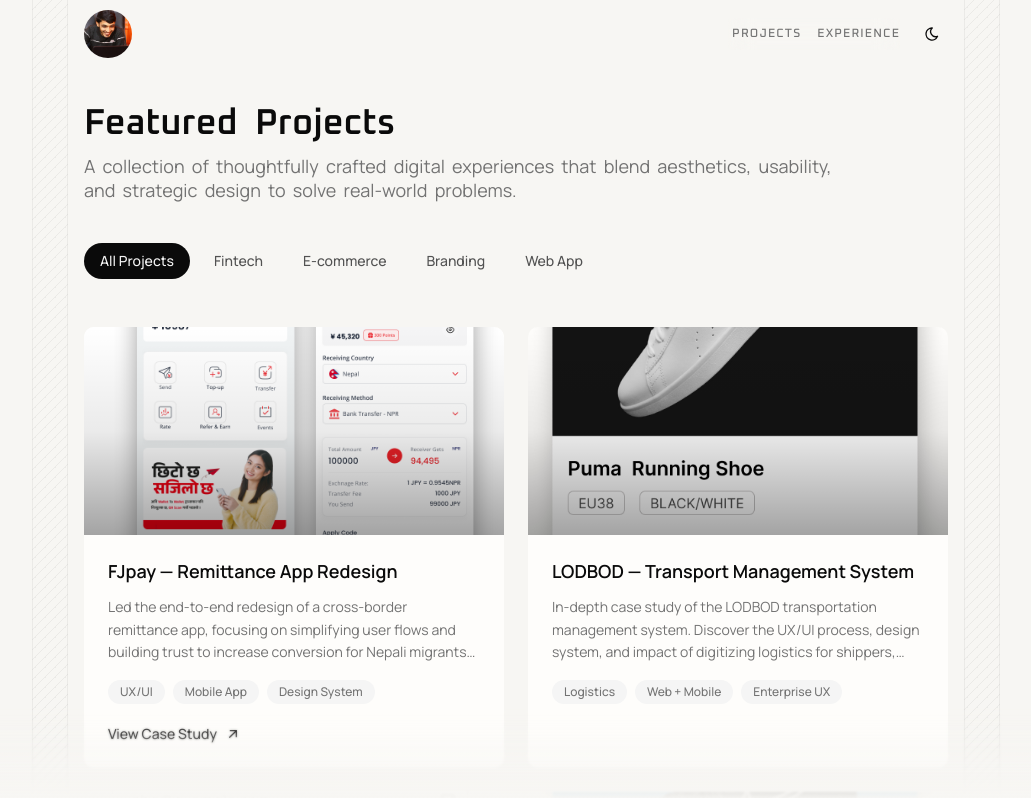
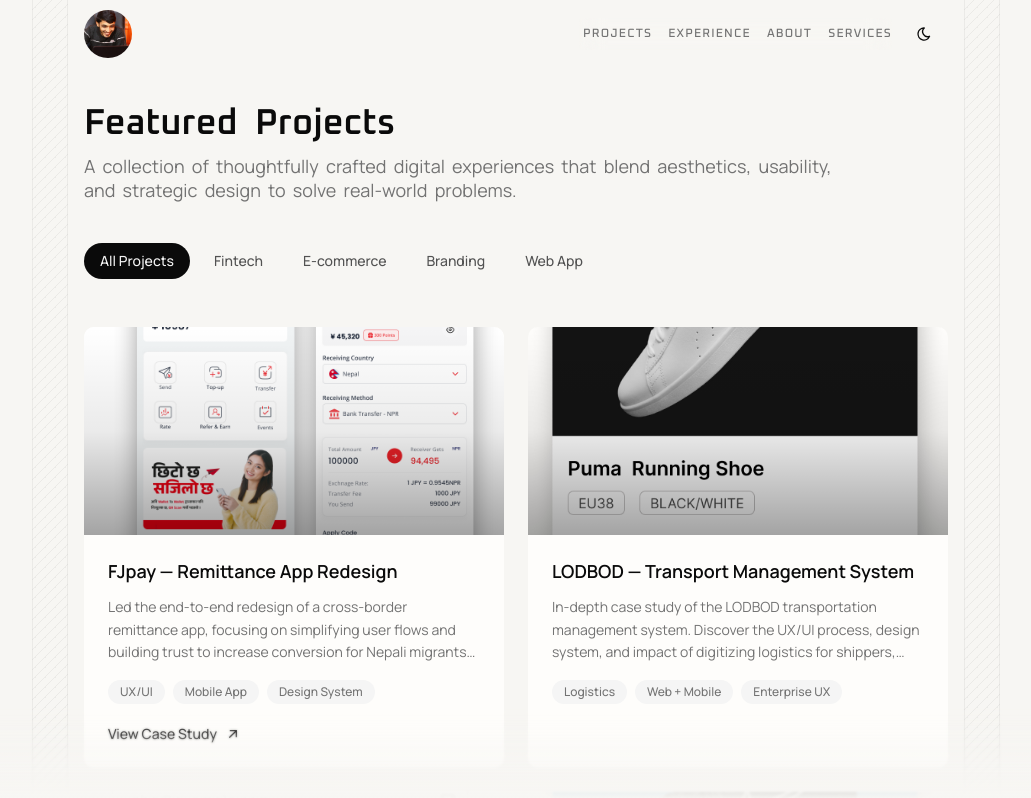
Before and after one commit to AkkalDhami/designer-minimal-portfolio, a Next.js app: page /projects in a window 1280 px wide. Shown: the top 798 px of the page, without its empty margins (124-1155 px from the left). Built offline with nearby package versions, Linux system fonts and the light colour scheme.

Commit message:
feat(navbar): add mobile menu with sheet component for better navigation

```diff
--- a/components/layouts/navbar.tsx
+++ b/components/layouts/navbar.tsx
@@ -4,12 +4,14 @@
 import { cn } from "@/lib/utils"
 import Link from "next/link"
 import { usePathname } from "next/navigation"
+import { Sheet, SheetContent, SheetTrigger } from "@/components/ui/sheet"
 
 import type { Route } from "next"
 import { ThemeToggle } from "@/components/shared/theme-toggle"
 
 import { Profile } from "@/components/shared/profile"
 import { isActiveLink } from "@/utils/link"
+import { IconMenu2 } from "@tabler/icons-react"
 
 interface MenuItem {
   label: string
@@ -24,6 +26,14 @@
   {
     label: "Experience",
     href: "/experience" as Route,
+  },
+  {
+    label: "About",
+    href: "/#about" as Route,
+  },
+  {
+    label: "Services",
+    href: "/#services" as Route,
   },
 ]
 
@@ -71,7 +81,7 @@
           <Profile />
 
           <div className="flex items-center gap-3 sm:gap-4">
-            <div className="border-edge/60 flex items-center space-x-3 pt-2 backdrop-blur-md">
+            <div className="border-edge/60 hidden items-center space-x-3 pt-2 backdrop-blur-md sm:flex">
               {menuItems.map((item) => {
                 const isActive = isActiveLink(
                   pathname,
@@ -97,6 +107,29 @@
 
             <div className="flex items-center gap-1 sm:gap-2">
               <ThemeToggle className="" />
+              <Sheet>
+                <SheetTrigger>
+                  <IconMenu2 className="text-muted-foreground hover:text-foreground sm:hidden" />
+                </SheetTrigger>
+                <SheetContent>
+                  <div className="flex flex-col gap-2 p-12">
+                    {menuItems.map((item) => (
+                      <Link
+                        key={item.label}
+                        href={item.href}
+                        className={cn(
+                          "relative cursor-pointer pb-2 pl-1 font-heading text-base font-medium tracking-widest uppercase transition-all duration-300",
+                          isActiveLink(pathname, item.href) &&
+                            "text-foreground",
+                          "text-muted-foreground hover:text-foreground"
+                        )}
+                      >
+                        {item.label}
+                      </Link>
+                    ))}
+                  </div>
+                </SheetContent>
+              </Sheet>
             </div>
           </div>
         </nav>
```
